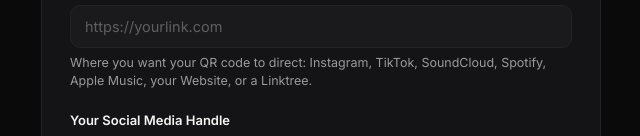
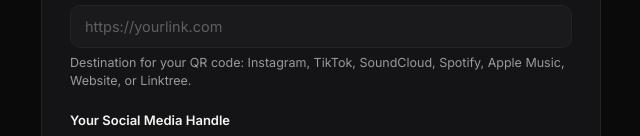
Before and after one commit to thebillboardbag-ai/billboard-bag-intake, a plain HTML site: page index.html in a window 1280 px wide. Shown: the part 664-800 px from the top of the page, without its empty margins (319-959 px from the left). Drawn offline with Linux system fonts and the light colour scheme.

Commit message:
Tighten QR code hint copy
Co-Authored-By: Claude Sonnet 5 <noreply@anthropic.com>
Claude-Session: https://claude.ai/code/session_01278PZfYYdcHqNSjsF3KeVU

```diff
--- a/index.html
+++ b/index.html
@@ -433,7 +433,7 @@
       <div class="field">
         <label for="link">QR Code Link <span class="req">*</span></label>
         <input type="url" id="link" name="QR Code Link" placeholder="https://yourlink.com" required>
-        <p class="hint">Where you want your QR code to direct: Instagram, TikTok, SoundCloud, Spotify, Apple Music, your Website, or a Linktree.</p>
+        <p class="hint">Destination for your QR code: Instagram, TikTok, SoundCloud, Spotify, Apple Music, Website, or Linktree.</p>
       </div>
 
       <div class="field">
```
